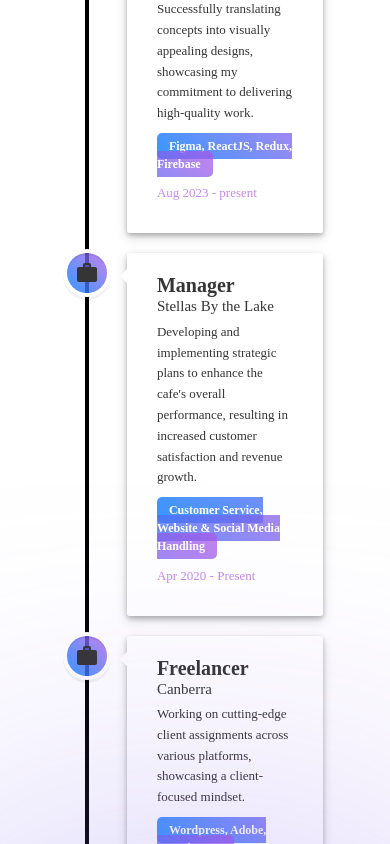
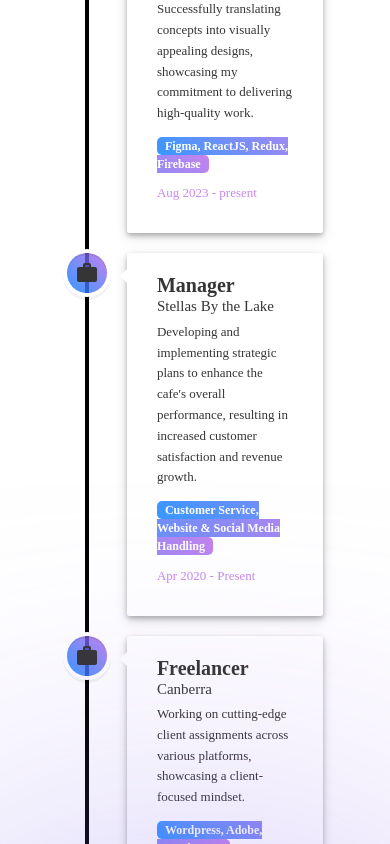
Before and after one commit to devkotashivani/portfolio, a React (Create React App) app: page / in a window 390 px wide. Shown: the part 3680-4524 px from the top of the page. Built offline with nearby package versions, Linux system fonts and the light colour scheme.

Commit message:
updated changes

```diff
--- a/src/App.scss
+++ b/src/App.scss
@@ -368,7 +368,7 @@ $secondary-color: linear-gradient(45deg, #0f83ffd5, #af56e7bb);
     width: 90%;
   }
   .workButton {
-    padding: 2px 0.5rem;
+    padding: 2px 0.5rem !important;
   }
 }
 
```
